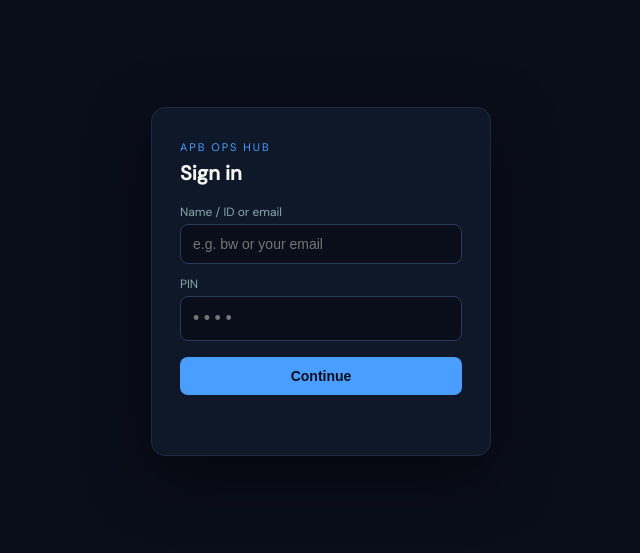
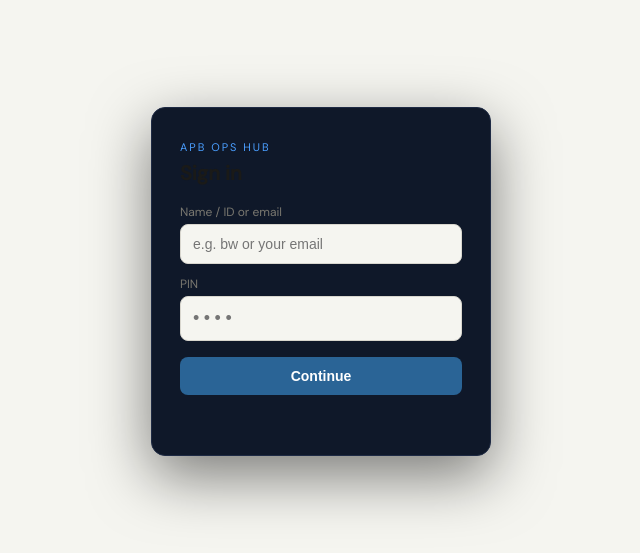
Before and after one commit to fullstackflow11/apb-ops, a plain HTML site: page apb-dashboard.html in a window 1280 px wide. Shown: the part 119-672 px from the top of the page, without its empty margins (319-959 px from the left). Drawn offline with nearby package versions, Linux system fonts and the light colour scheme; a web font is replaced by a local one.

Commit message:
Update apb-dashboard.html

```diff
--- a/apb-dashboard.html
+++ b/apb-dashboard.html
@@ -6,21 +6,21 @@
 <title>APB Operations Hub — Executive Dashboard</title>
 <script src="https://cdn.jsdelivr.net/npm/@supabase/supabase-js@2"></script>
 <link rel="preconnect" href="https://fonts.googleapis.com">
-<link href="https://fonts.googleapis.com/css2?family=Bebas+Neue&family=DM+Mono:wght@300;400;500&family=DM+Sans:wght@300;400;500&display=swap" rel="stylesheet">
+<link href="https://fonts.googleapis.com/css2?family=Instrument+Serif:ital@0;1&family=DM+Mono:wght@300;400;500&family=DM+Sans:wght@300;400;500&display=swap" rel="stylesheet">
 <style>
   *, *::before, *::after { box-sizing: border-box; margin: 0; padding: 0; }
   :root {
-    --bg: #0a0c0f;
-    --surface: #111418;
-    --surface2: #181c22;
-    --border: #232830;
-    --accent: #e8a020;
-    --accent2: #1a9fff;
-    --danger: #e84040;
-    --success: #20c060;
-    --text: #e8eaf0;
-    --muted: #6b7485;
-    --font-display: 'Bebas Neue', sans-serif;
+    --bg: #f5f5f0;
+    --surface: #ffffff;
+    --surface2: #eeede8;
+    --border: #d8d6ce;
+    --accent: #b8860b;
+    --accent2: #2a6496;
+    --danger: #b83232;
+    --success: #2a7a4a;
+    --text: #1a1a18;
+    --muted: #7a7870;
+    --font-display: 'Instrument Serif', serif;
     --font-mono: 'DM Mono', monospace;
     --font-body: 'DM Sans', sans-serif;
   }
@@ -129,11 +129,11 @@
     font-family: var(--font-mono); font-size: 10px; padding: 2px 7px; border-radius: 3px;
     white-space: nowrap;
   }
-  .badge-rtbb { background: rgba(232,160,32,.15); color: #e8a020; border: 1px solid rgba(232,160,32,.3); }
-  .badge-ip { background: rgba(26,159,255,.15); color: #1a9fff; border: 1px solid rgba(26,159,255,.3); }
-  .badge-nir { background: rgba(232,64,64,.15); color: #e84040; border: 1px solid rgba(232,64,64,.3); }
-  .badge-is { background: rgba(32,192,160,.15); color: #20c0a0; border: 1px solid rgba(32,192,160,.3); }
-  .badge-app { background: rgba(107,64,232,.15); color: #a080ff; border: 1px solid rgba(107,64,232,.3); }
+  .badge-rtbb { background: rgba(184,134,11,.12); color: #8a6200; border: 1px solid rgba(232,160,32,.3); }
+  .badge-ip { background: rgba(42,100,150,.12); color: #1a4f78; border: 1px solid rgba(26,159,255,.3); }
+  .badge-nir { background: rgba(184,50,50,.12); color: #8a1a1a; border: 1px solid rgba(232,64,64,.3); }
+  .badge-is { background: rgba(32,140,100,.12); color: #1a6650; border: 1px solid rgba(32,192,160,.3); }
+  .badge-app { background: rgba(80,50,180,.12); color: #3a1a8a; border: 1px solid rgba(107,64,232,.3); }
 
   /* Needs review section */
   .review-alert { background: rgba(232,64,64,.08); border: 1px solid rgba(232,64,64,.2); border-radius: 8px; padding: 14px 18px; margin-bottom: 20px; display: flex; align-items: center; gap: 12px; }
@@ -346,26 +346,26 @@ const _gate = document.createElement('div');
 _gate.id = 'apb-auth-gate';
 _gate.style.cssText =
   'position:fixed;inset:0;z-index:99999;display:flex;align-items:center;' +
-  'justify-content:center;background:#0a0e1a;font-family:inherit;';
+  'justify-content:center;background:#f5f5f0;font-family:inherit;';
 _gate.innerHTML =
   '<div style="width:340px;max-width:90vw;border:1px solid #1e2a44;border-radius:14px;' +
   'padding:32px 28px;background:#0f1829;box-shadow:0 20px 60px rgba(0,0,0,.5);">' +
     '<div style="font-size:11px;letter-spacing:.18em;text-transform:uppercase;color:#4a9eff;' +
     'margin-bottom:6px;">APB Ops Hub</div>' +
-    '<div style="font-size:20px;font-weight:700;color:#f5f5f0;margin-bottom:18px;">Sign in</div>' +
-    '<label style="display:block;font-size:12px;color:#8aa;margin-bottom:4px;">Name / ID or email</label>' +
+    '<div style="font-size:20px;font-weight:700;color:#1a1a18;margin-bottom:18px;">Sign in</div>' +
+    '<label style="display:block;font-size:12px;color:#7a7870;margin-bottom:4px;">Name / ID or email</label>' +
     '<input id="apb-id" type="text" autocapitalize="none" autocomplete="username" spellcheck="false" ' +
     'placeholder="e.g. bw or your email" ' +
     'style="width:100%;box-sizing:border-box;padding:11px 12px;margin-bottom:12px;border-radius:8px;' +
-    'border:1px solid #2a3a5a;background:#0a0e1a;color:#e8f0fe;font-size:14px;outline:none;"/>' +
-    '<label style="display:block;font-size:12px;color:#8aa;margin-bottom:4px;">PIN</label>' +
+    'border:1px solid #d8d6ce;background:#f5f5f0;color:#1a1a18;font-size:14px;outline:none;"/>' +
+    '<label style="display:block;font-size:12px;color:#7a7870;margin-bottom:4px;">PIN</label>' +
     '<input id="apb-pin" type="password" inputmode="numeric" autocomplete="current-password" ' +
     'placeholder="••••" ' +
     'style="width:100%;box-sizing:border-box;padding:11px 12px;margin-bottom:16px;border-radius:8px;' +
-    'border:1px solid #2a3a5a;background:#0a0e1a;color:#e8f0fe;font-size:18px;letter-spacing:.25em;outline:none;"/>' +
+    'border:1px solid #d8d6ce;background:#f5f5f0;color:#1a1a18;font-size:18px;letter-spacing:.25em;outline:none;"/>' +
     '<button id="apb-go" style="width:100%;padding:11px;border:none;border-radius:8px;cursor:pointer;' +
-    'background:#4a9eff;color:#0a0e1a;font-size:14px;font-weight:700;">Continue</button>' +
-    '<div id="apb-msg" style="margin-top:12px;font-size:12.5px;color:#ff8a8a;line-height:1.4;min-height:16px;"></div>' +
+    'background:#2a6496;color:#ffffff;font-size:14px;font-weight:700;">Continue</button>' +
+    '<div id="apb-msg" style="margin-top:12px;font-size:12.5px;color:#b83232;line-height:1.4;min-height:16px;"></div>' +
   '</div>';
 document.body.appendChild(_gate);
 
@@ -402,7 +402,7 @@ function _apbUnlock() {
   so.textContent = 'Sign out';
   so.style.cssText =
     'position:fixed;top:10px;right:12px;z-index:9000;padding:6px 12px;border-radius:8px;' +
-    'border:1px solid #2a3a5a;background:#0f1829;color:#e8f0fe;font:inherit;font-size:12px;cursor:pointer;';
+    'border:1px solid #d8d6ce;background:#ffffff;color:#1a1a18;font:inherit;font-size:12px;cursor:pointer;';
   so.addEventListener('click', async () => { await sb.auth.signOut(); location.reload(); });
   document.body.appendChild(so);
   // Idle auto-logout
```
